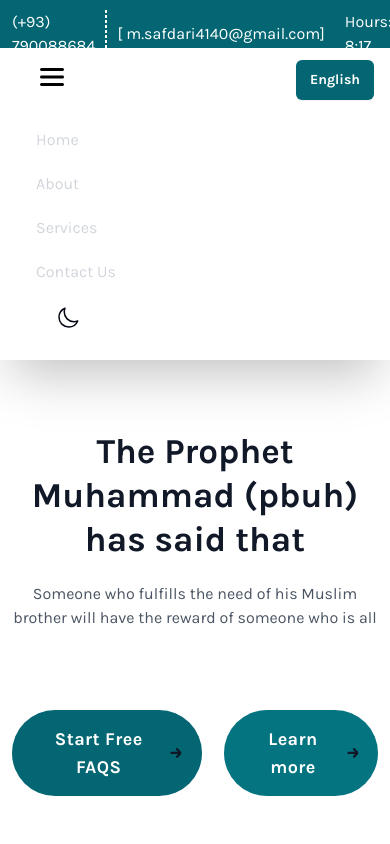
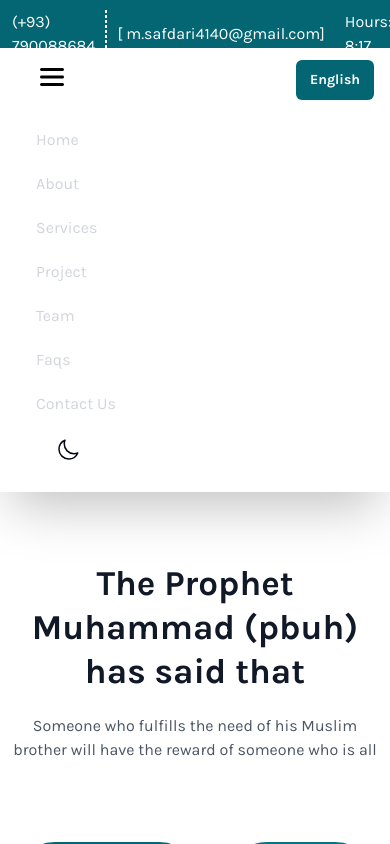
Before and after one commit to muqamuddin/MyReactjsProject, a React (Create React App) app: page / in a window 390 px wide. Both pictures are taken after a click on the button 52 px from the left and 76 px from the top of the page. Shown: the top 844 px of the page. Built offline with nearby package versions, Linux system fonts and the light colour scheme; what tailwindcss-rtl would draw is missing.

Commit message:
add new links

```diff
--- a/src/frontend/Pages/ServiceDetails.jsx
+++ b/src/frontend/Pages/ServiceDetails.jsx
@@ -2,6 +2,7 @@ import React from 'react'
 import Footer from "../component/Footer";
 import Navbar from "../component/Navbar";
 const ServiceDetails = (props) => {
+  const  id = 1;
   return (
     <>
       <Navbar />
--- a/src/frontend/component/Navbar.jsx
+++ b/src/frontend/component/Navbar.jsx
@@ -32,10 +32,10 @@ const Navbar = () => {
                   <Link to="/" className="nav-link">
                     Home
                   </Link>
-                  <Link to="Service" className="nav-link">
+                  <Link to="/Service" className="nav-link">
                     Services
                   </Link>
-                  <Link to="project" className="nav-link">
+                  <Link to="/project" className="nav-link">
                     Project
                   </Link>
                   <Link to="/admin/about/about" className="nav-link">
@@ -78,10 +78,19 @@ const Navbar = () => {
                   <Link to="/admin/about/about" className="nav-link-mobile">
                     About
                   </Link>
-                  <Link to="" className="nav-link-mobile">
+                  <Link to="/Service" className="nav-link-mobile">
                     Services
                   </Link>
-                  <Link to="" className="nav-link-mobile">
+                  <Link to="/project" className="nav-link-mobile">
+                    Project
+                  </Link>
+                  <Link to="/team" className="nav-link-mobile">
+                    Team
+                  </Link>
+                  <Link to="/faqs" className="nav-link-mobile">
+                    Faqs
+                  </Link>
+                  <Link to="/contact" className="nav-link-mobile">
                     Contact Us
                   </Link>
                   <DarkMode />
--- a/src/frontend/component/ServicCard.jsx
+++ b/src/frontend/component/ServicCard.jsx
@@ -26,7 +26,7 @@ return (
                 {item.review}
               </p>
               <span className="w-full inline-block h-[1px] bg-gray-200 dark:bg-white/50"></span>
-              <SeeMoreB more="More details" to='#' />
+              <SeeMoreB more="More details" to={`/servicedetails/${item.id}`} />
             </div>
           </div>
         </div>
--- a/src/frontend/component/data.jsx
+++ b/src/frontend/component/data.jsx
@@ -1,30 +1,35 @@
 
 export const data = [
     {
+      id: 1,
       name: `Culture`,
       image: `${process.env.PUBLIC_URL}/file/service1.jpg`,
       review: ` Maiores doloribus corrupti eaque similique pariatur cum molestiae modi doloremque nam veritatis quibusdam
        commodi assumenda id optio harum, magni vero suscipit deserunt.`,
     },
     {
+      id: 2,
       name: `Education`,
       image: `${process.env.PUBLIC_URL}/file/education.webp`,
       review: ` Maiores doloribus corrupti eaque similique pariatur cum molestiae modi doloremque nam veritatis quibusdam
        commodi assumenda id optio harum, magni vero suscipit deserunt.`,
     },
     {
+      id: 3,
       name: `Building`,
       image: `${process.env.PUBLIC_URL}/file/service2.jpg`,
       review: ` Maiores doloribus corrupti eaque similique pariatur cum molestiae modi doloremque nam veritatis quibusdam
        commodi assumenda id optio harum, magni vero suscipit deserunt.`,
     },
     {
+      id: 4,
       name: `Skills`,
       image: `${process.env.PUBLIC_URL}/file/skills.jpg`,
       review: ` Maiores doloribus corrupti eaque similique pariatur cum molestiae modi doloremque nam veritatis quibusdam
        commodi assumenda id optio harum, magni vero suscipit deserunt.`,
     },
     {
+      id: 5,
       name: `Science`,
       image: `${process.env.PUBLIC_URL}/file/Science.png`,
       review: ` Maiores doloribus corrupti eaque similique pariatur cum molestiae modi doloremque nam veritatis quibusdam
```
